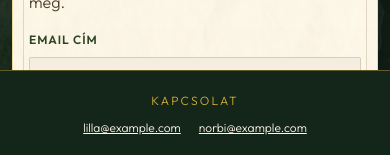
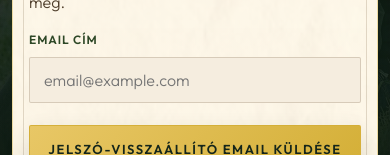
Before and after one commit to lilla06/lilla_norbi, a React (Vite) app: page /lilla_norbi/login in a window 390 px wide. Shown: the part 689-844 px from the top of the page. Built offline with nearby package versions, Linux system fonts and the light colour scheme; no server answers.

Commit message:
Make footer static on mobile so it only shows at page bottom

```diff
--- a/src/index.css
+++ b/src/index.css
@@ -3247,7 +3247,10 @@ p {
     padding: 14px;
   }
 
+  /* Telefonon a footer ne legyen fixen a képernyőn, csak a lap alján
+     jelenjen meg, amikor legörgetünk */
   .site-footer {
+    position: static;
     padding: 20px 14px;
     font-size: 12px;
   }
```
